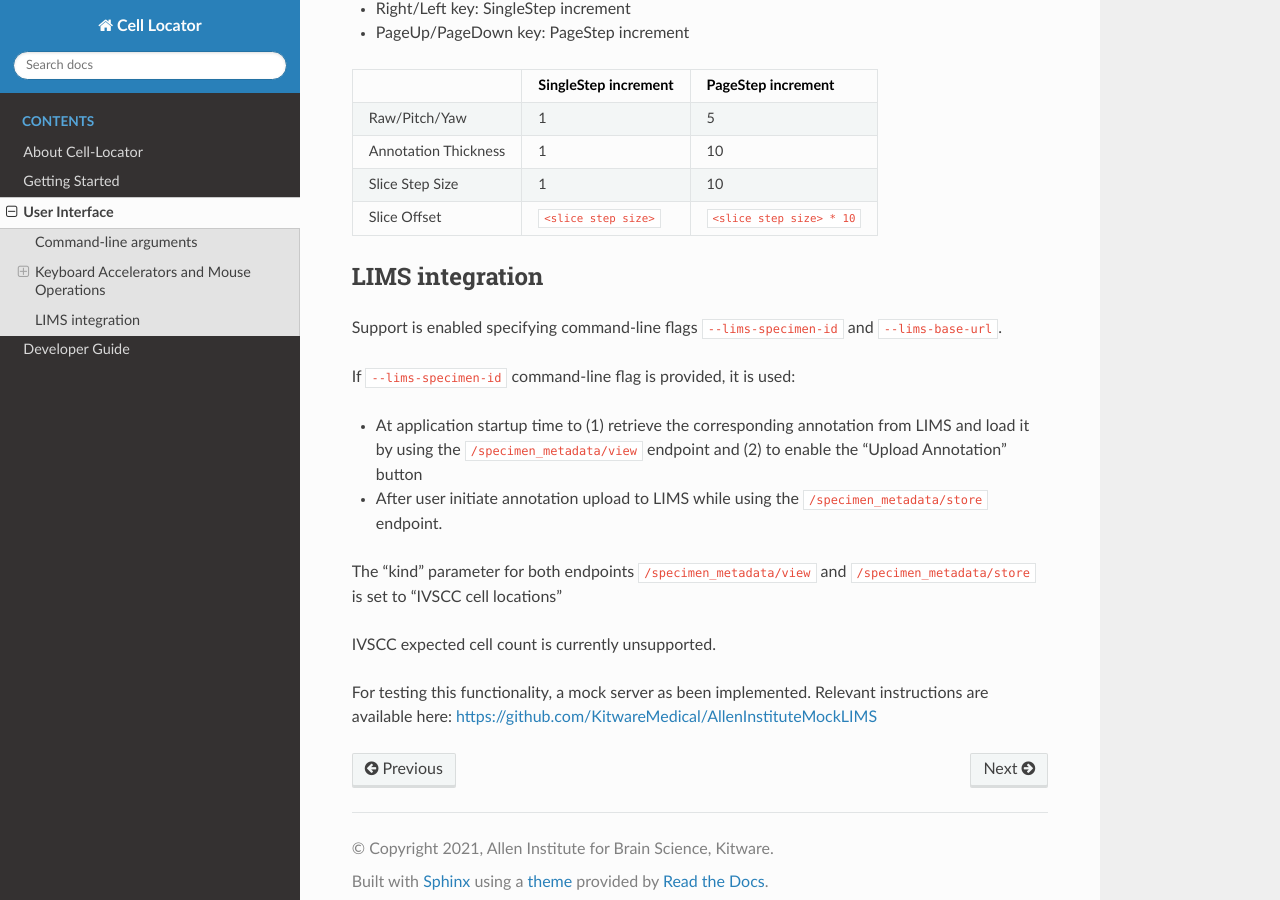
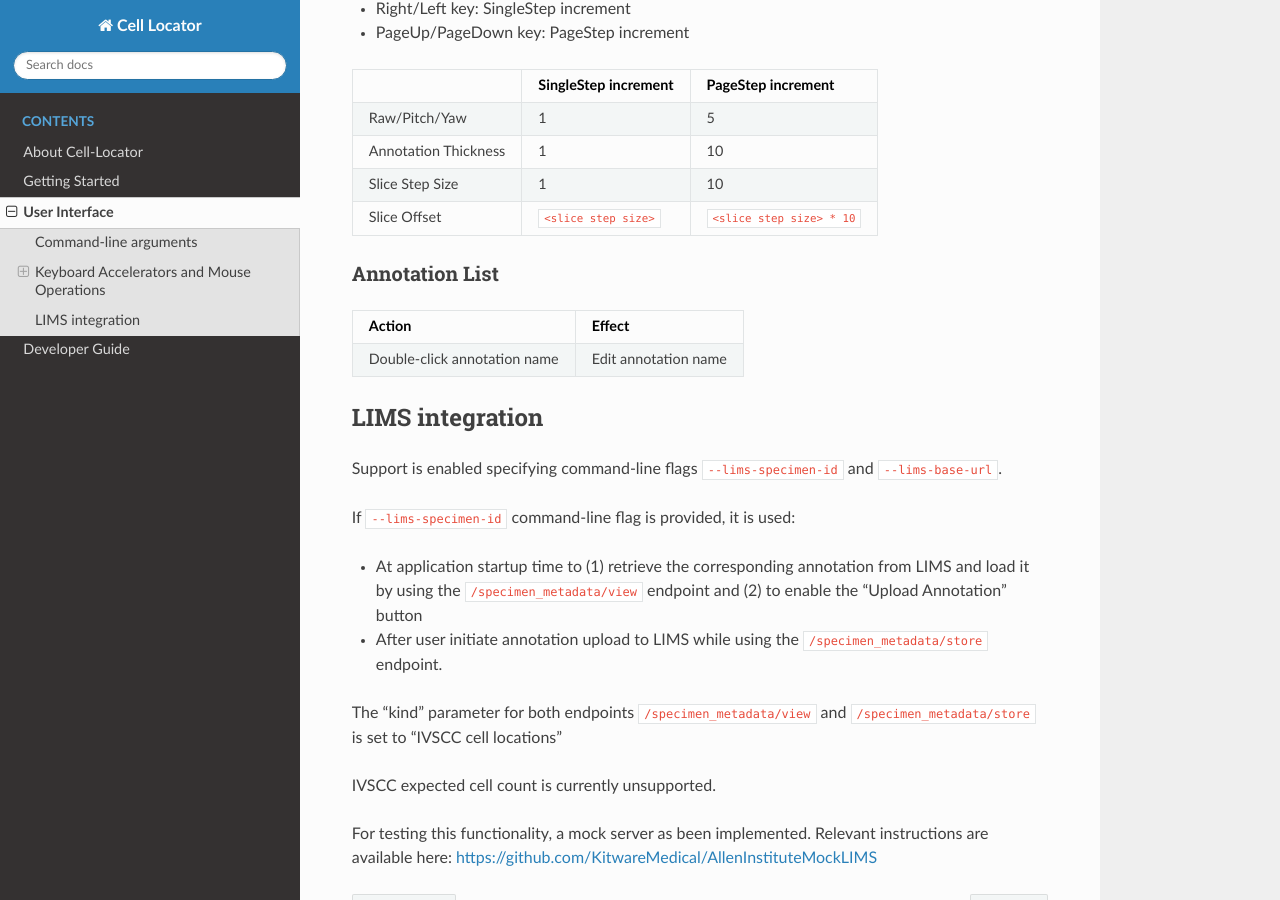
Before and after one commit to BICCN/cell-locator, a Sphinx documentation site: the page built from Documentation/user_guide/user_interface.md, in a window 1280 px wide and 900 px high, scrolled down 1933 px. Built offline with Sphinx 7.4.7 and the Read the Docs theme 2.0.0, drawn with Linux system fonts in a browser that asks for light colours.

Commit message:
DOC: Document double-click action to rename annotations.

```diff
--- a/Documentation/user_guide/user_interface.md
+++ b/Documentation/user_guide/user_interface.md
@@ -83,6 +83,12 @@ or loading a annotation._
 | Slice Step Size       | 1                    | 10                       |
 | Slice Offset          | `<slice step size>`  | `<slice step size> * 10` |
 
+### Annotation List
+
+| Action                       | Effect               |
+|------------------------------|----------------------|
+| Double-click annotation name | Edit annotation name |
+
 ## LIMS integration
 
 Support is enabled specifying command-line flags `--lims-specimen-id` and `--lims-base-url`.
```
